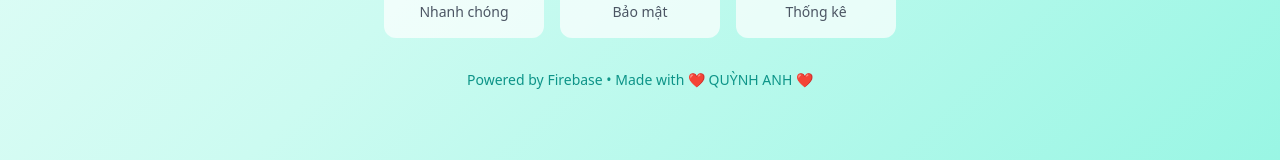
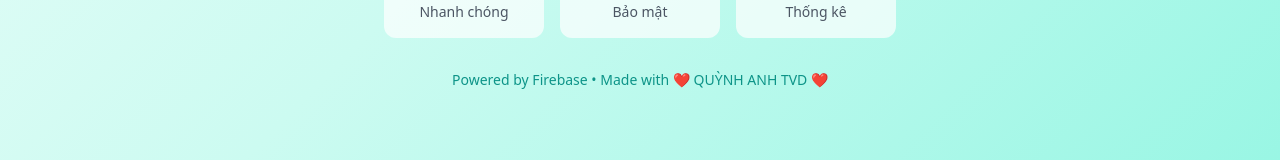
Before and after one commit to quynhanh09ctt2-boop/tvd-taodekiemtrapdf, a React (Vite) app: page / in a window 1280 px wide. Shown: the part 636-796 px from the top of the page. Built offline with nearby package versions, Linux system fonts and the light colour scheme; no server answers.

Commit message:
Update App.tsx

```diff
--- a/App.tsx
+++ b/App.tsx
@@ -288,7 +288,7 @@ function App() {
             </div>
 
             <p className="text-center text-teal-600 mt-8 text-sm">
-              Powered by Firebase • Made with ❤️ QUỲNH ANH ❤️
+              Powered by Firebase • Made with ❤️ QUỲNH ANH TVD ❤️
             </p>
           </div>
         </div>
```
